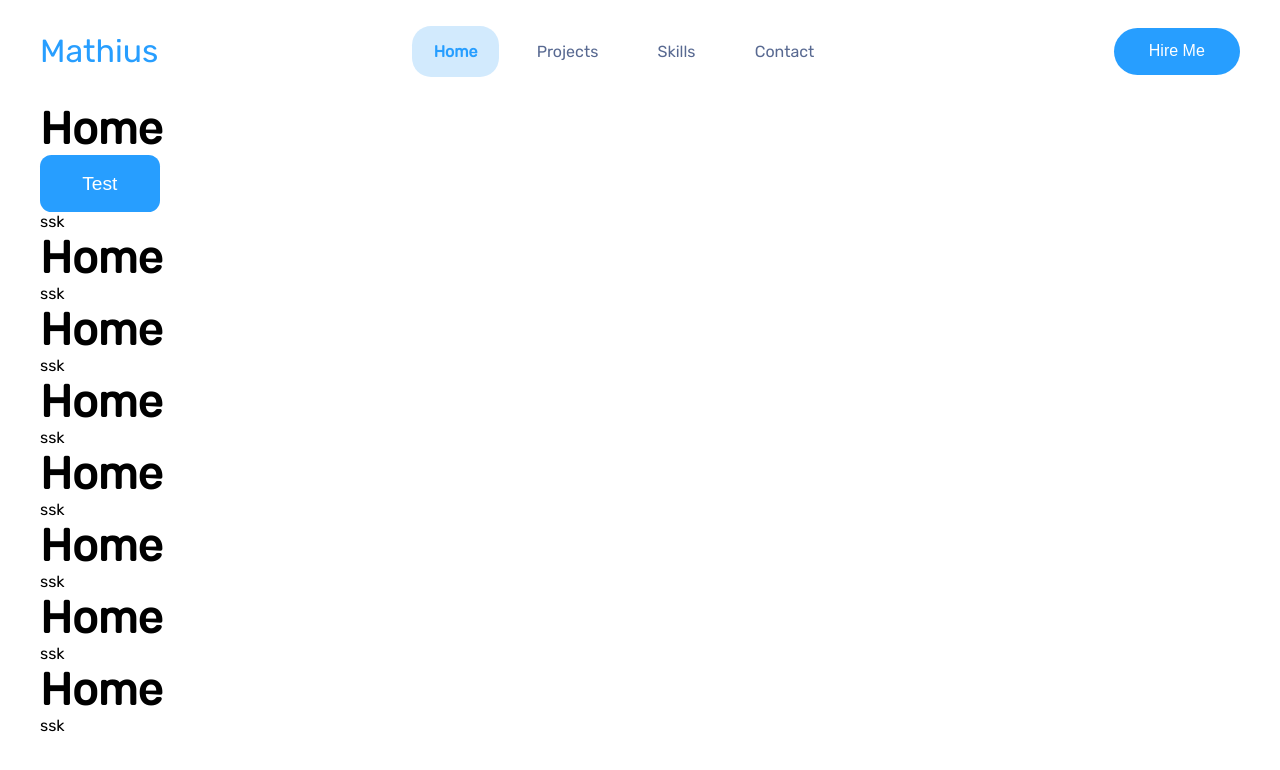
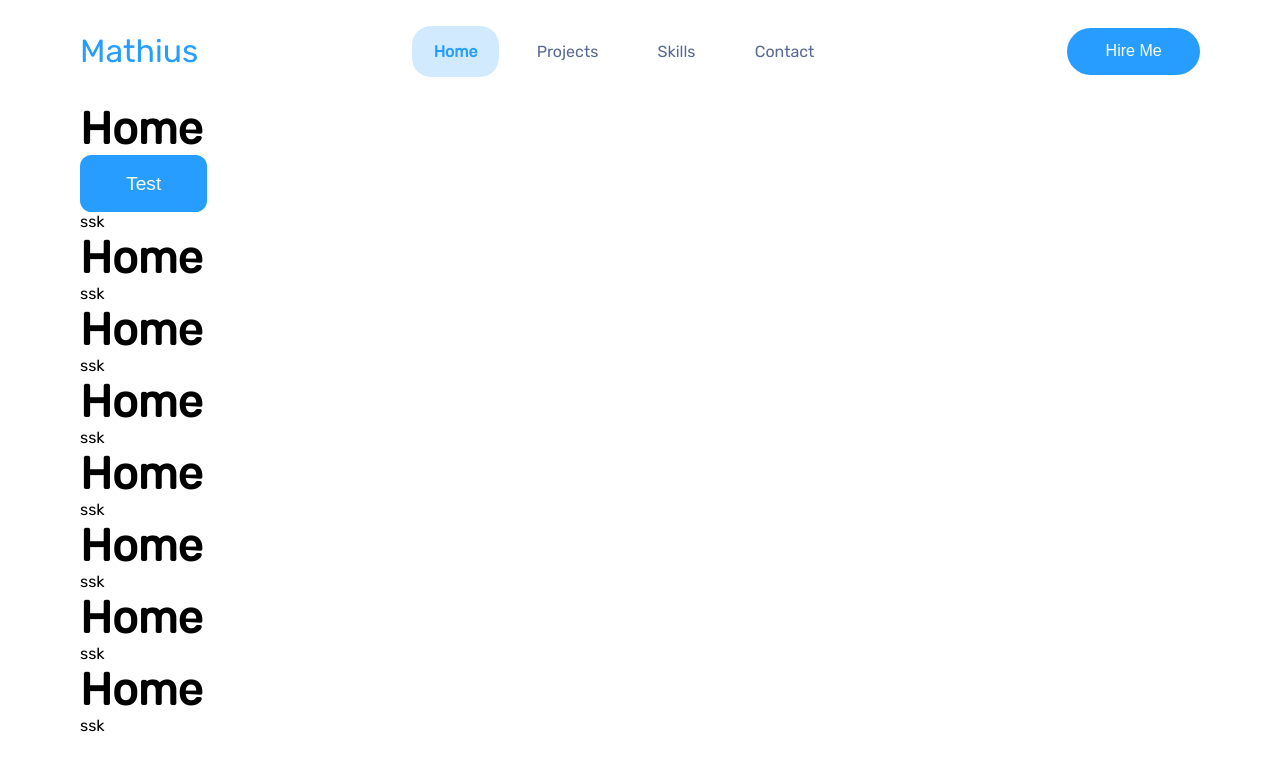
Before and after one commit to mathiuskormasela12/unsia-blog, a Next.js app: page / in a window 1280 px wide. Shown: the top 770 px of the page. Built offline with nearby package versions, Linux system fonts and the light colour scheme.

Commit message:
Change contaner size in mobile view

```diff
--- a/components/button/button.styled.ts
+++ b/components/button/button.styled.ts
@@ -11,7 +11,7 @@ export const Button = styled.button<IButtonProps>`
 	color: white;
 	background-color: ${Colors.primary};
 	border-radius: ${({ rounded }) => (rounded ? '2em' : '.6em')};
-	padding: .9em 2.2em;
+	padding: .9em 2.4em;
 
 	${({ size }) => {
     if (size === 'lg') {
--- a/components/container/container.styled.ts
+++ b/components/container/container.styled.ts
@@ -5,5 +5,9 @@ import { IContainerProps } from '../../interfaces';
 
 export const ContainerStyle = styled.div<IContainerProps>`
 	margin: 0 auto;
-	width: ${({ fluid }) => (fluid ? '100%' : 'calc(100vw - 5rem)')};
+	width: ${({ fluid }) => (fluid ? '100%' : 'calc(100vw - 10rem)')};
+
+	@media (max-width: 1200px) {
+		width: ${({ fluid }) => (fluid ? '100%' : 'calc(100vw - 3.6rem)')};
+	}
 `;
--- a/components/navbar/navbar.styled.ts
+++ b/components/navbar/navbar.styled.ts
@@ -38,7 +38,7 @@ export const Nav = styled.nav`
 
 export const NavContainer = styled.div`
 	margin: 0 auto;
-	width: calc(100vw - 5rem);
+	width: calc(100vw - 10rem);
 	height: 100%;
 	display: flex;
 	align-items: center;
@@ -67,7 +67,7 @@ export const Brand = styled.a`
 `;
 
 export const NavList = styled.ul<INavbarCollapesProps>`
-	width: 60rem;
+	width: 55rem;
 	list-style: none;
 	display: flex;
 	justify-content: center;
```
